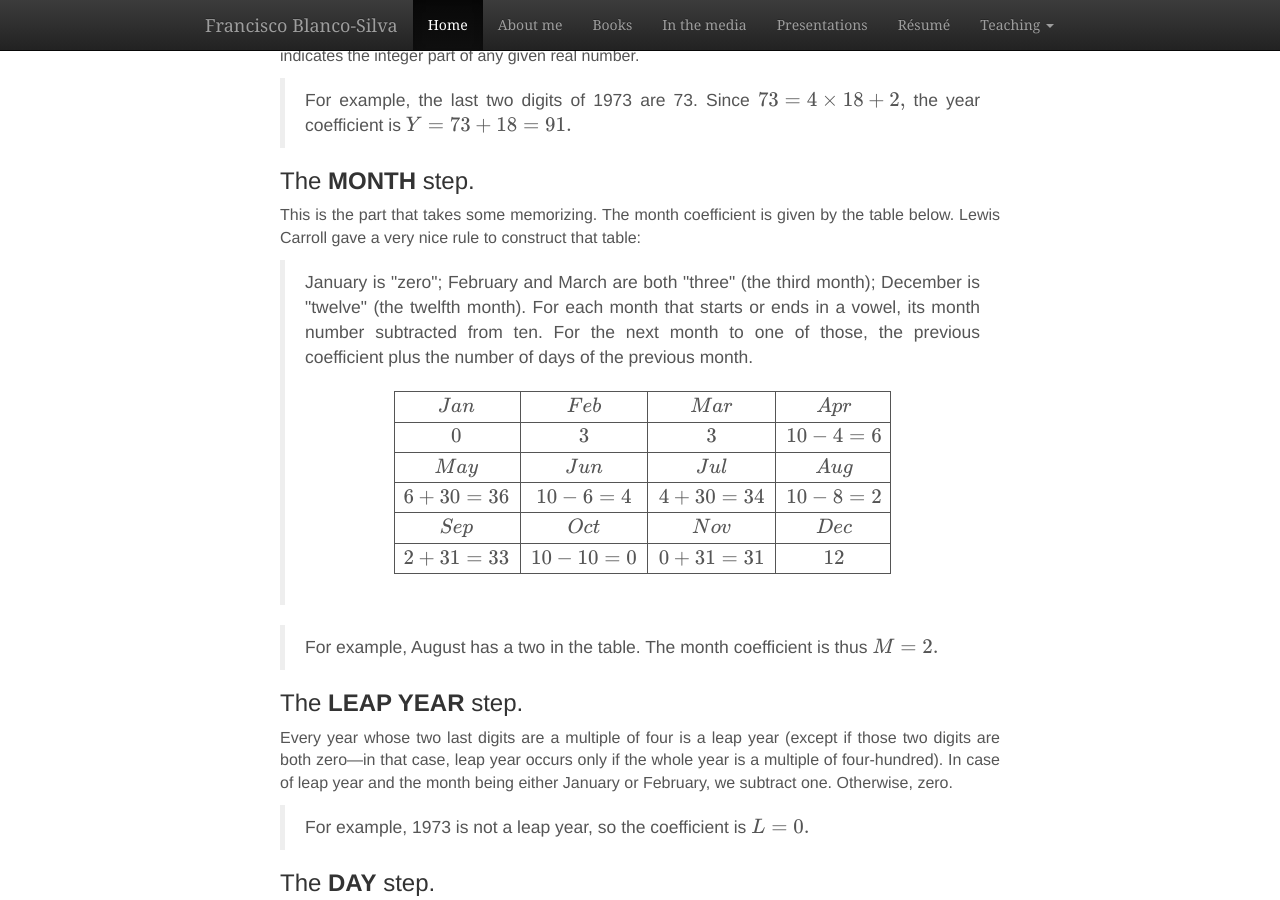
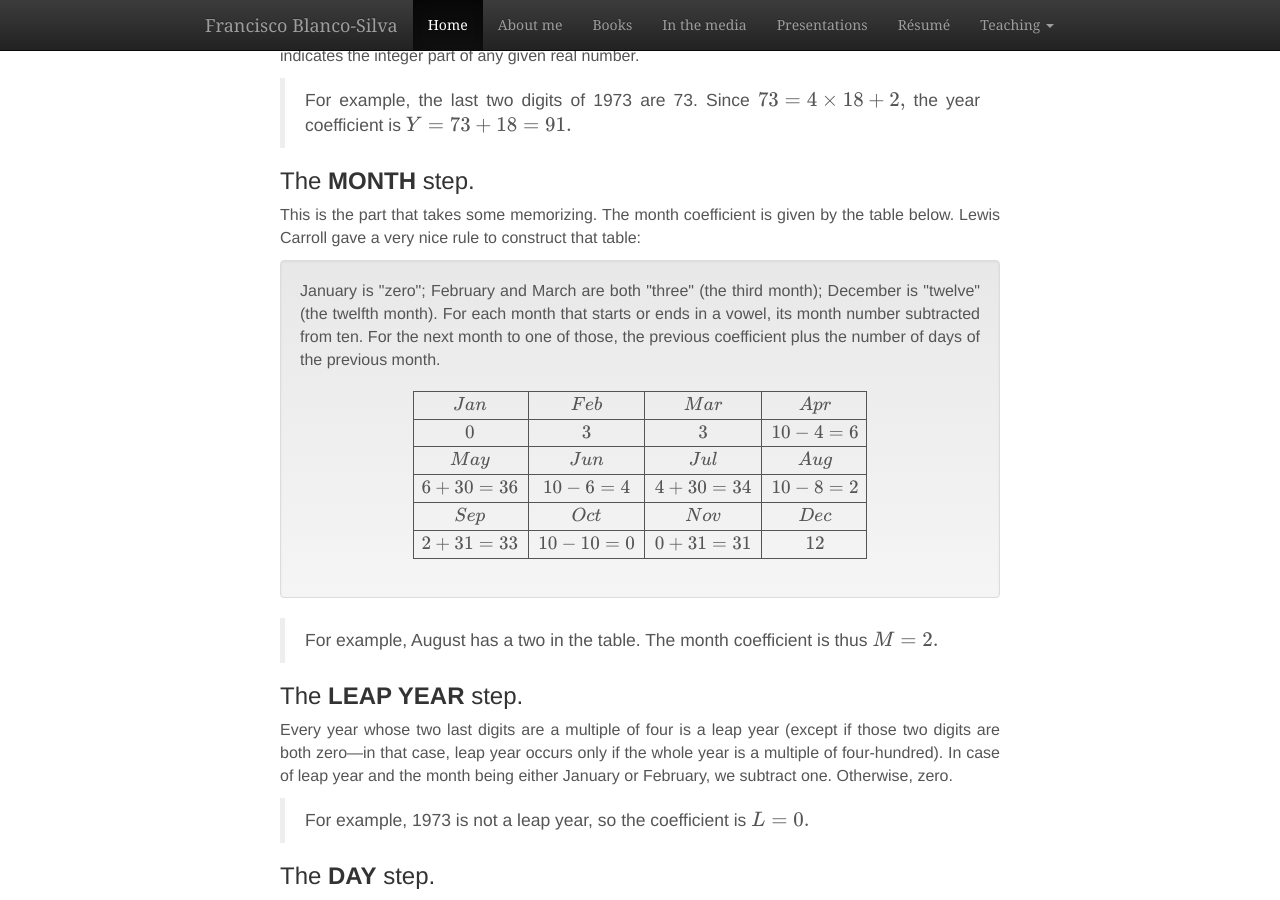
Before and after one commit to blancosilva/blancosilva.github.io, a Jekyll site: the page built from _posts/2010-11-07-what-day-of-the-week.md, in a window 1280 px wide and 900 px high, scrolled down 768 px. Built offline with Jekyll 4.4.1, drawn with Linux system fonts in a browser that asks for light colours; nearby versions of some CDN libraries; formulas are drawn with MathJax 3; comment, search, counter and statistics services are not loaded.

Commit message:
Added post on calendars

```diff
--- a/_posts/2010-11-07-what-day-of-the-week.md
+++ b/_posts/2010-11-07-what-day-of-the-week.md
@@ -40,7 +40,7 @@ The *year* coefficient, which we denote <span>\\( Y \\)</span>, is computed from
 
 This is the part that takes some memorizing. The month coefficient is given by the table below.  Lewis Carroll gave a very nice rule to construct that table:
 
-<blockquote>
+<div class="well">
 January is "zero"; February and March are both "three" (the third month); December is "twelve" (the twelfth month).  For each month that starts or ends in a vowel, its month number subtracted from ten.  For the next month to one of those, the previous coefficient plus the number of days of the previous month.
 
 \begin{equation}
@@ -54,7 +54,7 @@ January is "zero"; February and March are both "three" (the third month); Decemb
 \hline
 \end{array}
 \end{equation}
-</blockquote>
+</div>
 
 
 > For example, August has a two in the table.  The month coefficient is thus \\( M = 2.\\)
```
Also changed, not shown: 2 other files.
